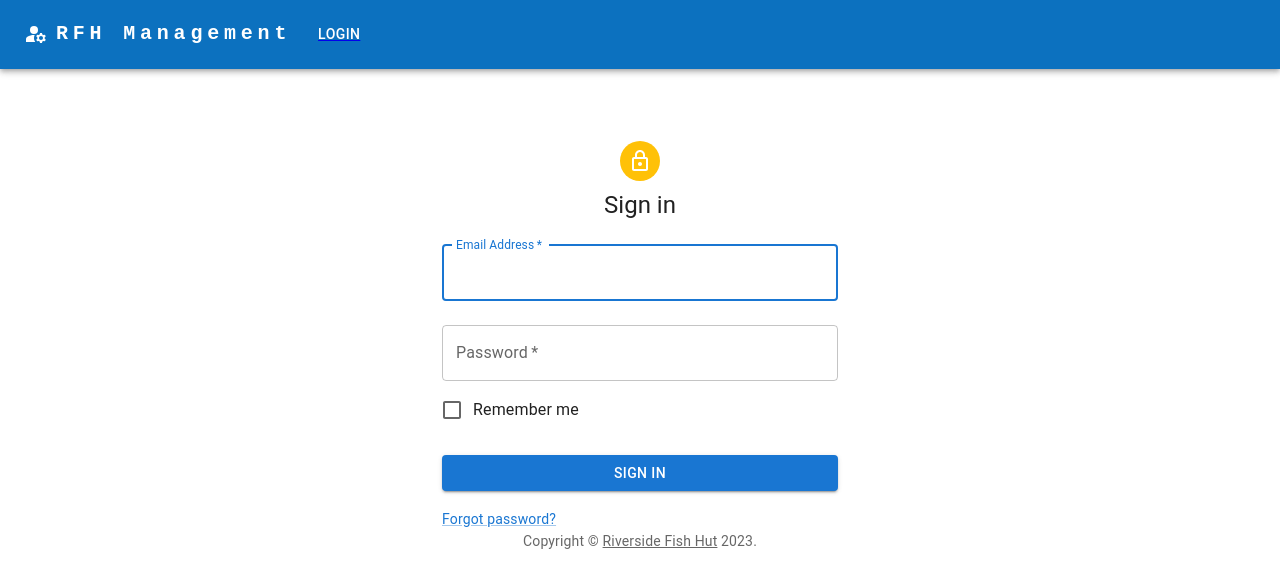
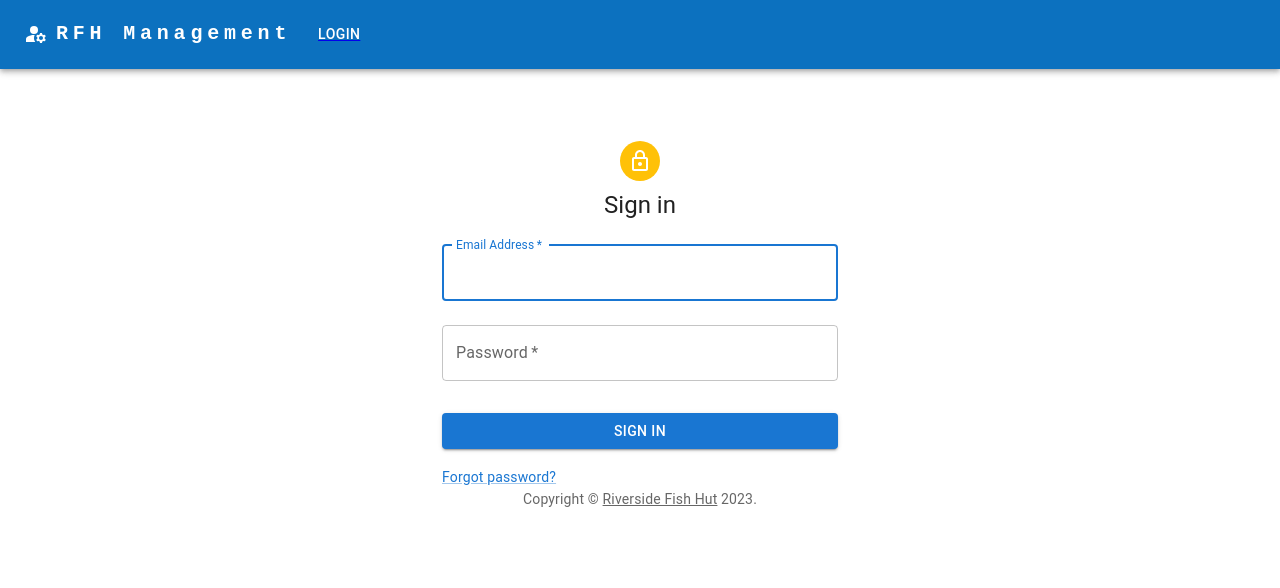
Before and after one commit to QianTea/capstone, a React (Create React App) app in the folder react-project/: page /admin/login in a window 1280 px wide. Shown: the top 588 px of the page. Built offline with nearby package versions, Linux system fonts and the light colour scheme.

Commit message:
small update - all working now

```diff
--- a/react-project/src/admin/pages/Login.js
+++ b/react-project/src/admin/pages/Login.js
@@ -63,9 +63,9 @@ export default function Login() {
   };
 
   const forgotPswd = (name) =>{
-    let data = JSON.stringify({
+    let data = {
       "username": name
-    });
+    };
 
     let config = {
       method: 'post',
@@ -124,10 +124,10 @@ export default function Login() {
               id="password"
               autoComplete="current-password"
             />
-            <FormControlLabel
+            {/* <FormControlLabel
               control={<Checkbox value="remember" color="primary" />}
               label="Remember me"
-            />
+            /> */}
             <Button
               type="submit"
               fullWidth
```
